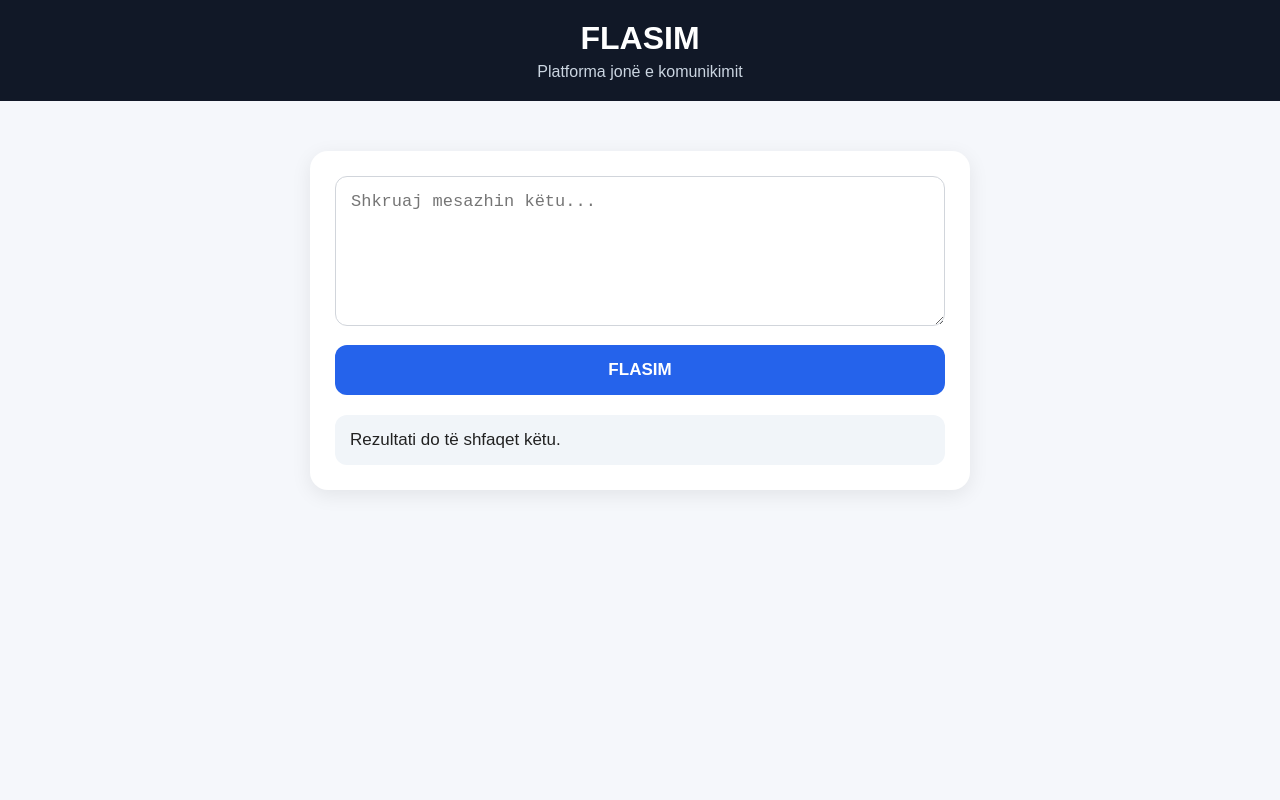
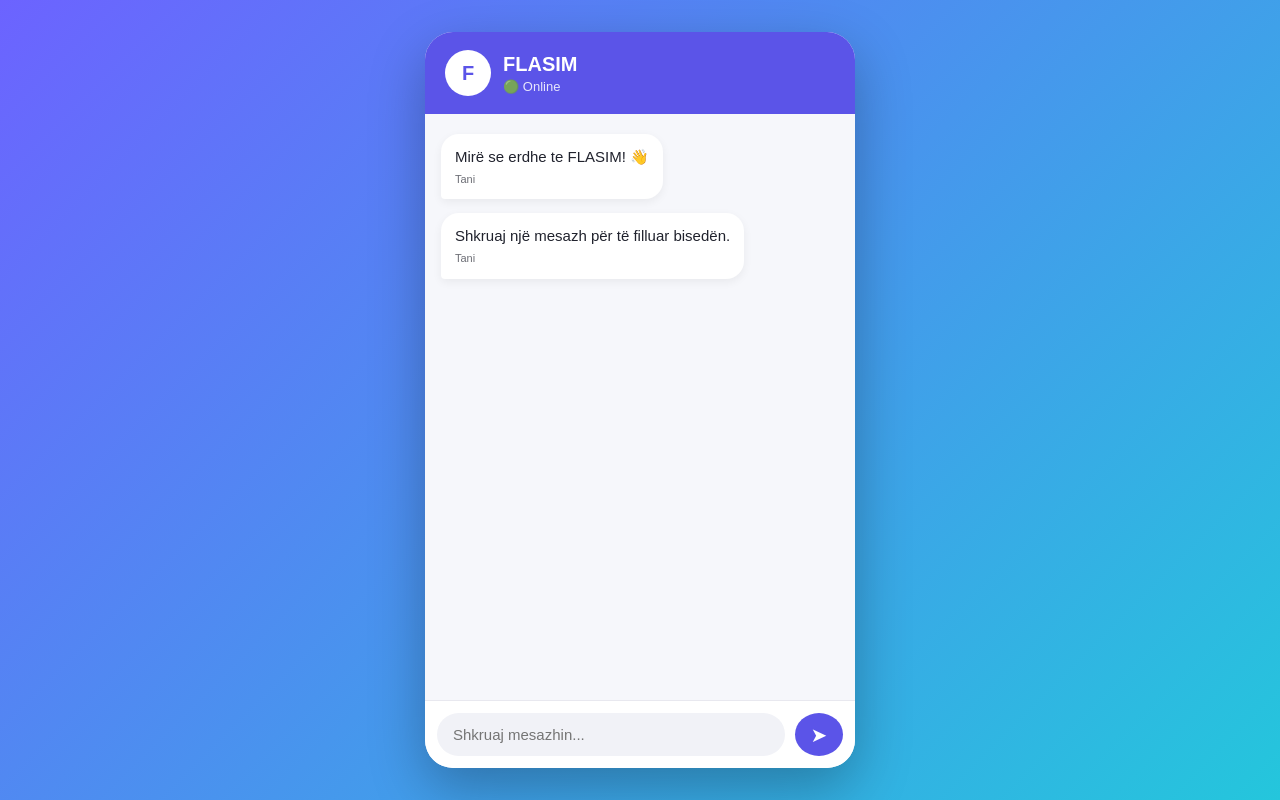
Before and after one commit to tonceja2-cmd/flasim, a plain HTML site: page index.html in a window 1280 px wide. Drawn offline with Linux system fonts and the light colour scheme.

Commit message:
Refactor index.html for improved layout and styles

```diff
--- a/index.html
+++ b/index.html
@@ -1,132 +1,193 @@
 <!DOCTYPE html>
 <html lang="sq">
 <head>
-  <meta charset="UTF-8">
-  <meta name="viewport" content="width=device-width, initial-scale=1.0">
+  <meta charset="UTF-8" />
+  <meta name="viewport" content="width=device-width, initial-scale=1.0" />
   <title>FLASIM</title>
-
   <style>
     * {
       box-sizing: border-box;
       margin: 0;
       padding: 0;
+      font-family: Arial, sans-serif;
     }
 
     body {
-      font-family: Arial, sans-serif;
-      background: #f5f7fb;
-      color: #222;
       min-height: 100vh;
+      display: grid;
+      place-items: center;
+      background: linear-gradient(135deg, #6c63ff, #24c6dc);
+      padding: 20px;
+    }
+
+    .app {
+      width: 100%;
+      max-width: 430px;
+      height: min(760px, 92vh);
+      background: #f6f7fb;
+      border-radius: 28px;
+      overflow: hidden;
+      box-shadow: 0 20px 55px rgba(0, 0, 0, 0.28);
+      display: flex;
+      flex-direction: column;
     }
 
     header {
-      background: #111827;
+      background: #5b54e8;
       color: white;
-      padding: 20px;
-      text-align: center;
+      padding: 18px 20px;
+      display: flex;
+      align-items: center;
+      gap: 12px;
     }
 
-    header h1 {
-      font-size: 32px;
+    .avatar {
+      width: 46px;
+      height: 46px;
+      border-radius: 50%;
+      background: white;
+      color: #5b54e8;
+      display: grid;
+      place-items: center;
+      font-weight: bold;
+      font-size: 20px;
     }
 
-    header p {
-      margin-top: 6px;
-      color: #cbd5e1;
+    .header-text h1 {
+      font-size: 20px;
     }
 
-    .container {
-      max-width: 700px;
-      margin: 30px auto;
-      padding: 20px;
+    .header-text p {
+      margin-top: 3px;
+      font-size: 13px;
+      opacity: 0.85;
     }
 
-    .card {
-      background: white;
-      border-radius: 18px;
-      padding: 25px;
-      box-shadow: 0 5px 20px rgba(0,0,0,0.08);
+    .messages {
+      flex: 1;
+      overflow-y: auto;
+      padding: 20px 16px;
+      display: flex;
+      flex-direction: column;
+      gap: 14px;
     }
 
-    textarea {
-      width: 100%;
-      height: 150px;
-      padding: 15px;
-      border: 1px solid #d1d5db;
-      border-radius: 12px;
-      font-size: 17px;
-      resize: vertical;
-      outline: none;
+    .message {
+      max-width: 78%;
+      padding: 12px 14px;
+      border-radius: 18px;
+      line-height: 1.4;
+      font-size: 15px;
     }
 
-    textarea:focus {
-      border-color: #2563eb;
+    .received {
+      align-self: flex-start;
+      background: white;
+      color: #20222d;
+      border-bottom-left-radius: 4px;
+      box-shadow: 0 3px 10px rgba(0, 0, 0, 0.06);
+    }
+
+    .sent {
+      align-self: flex-end;
+      background: #5b54e8;
+      color: white;
+      border-bottom-right-radius: 4px;
+    }
+
+    .time {
+      display: block;
+      margin-top: 5px;
+      font-size: 11px;
+      opacity: 0.65;
+    }
+
+    .input-area {
+      background: white;
+      border-top: 1px solid #e8e8ef;
+      padding: 12px;
+      display: flex;
+      gap: 10px;
+    }
+
+    input {
+      flex: 1;
+      border: none;
+      outline: none;
+      background: #f1f2f7;
+      border-radius: 22px;
+      padding: 13px 16px;
+      font-size: 15px;
     }
 
     button {
-      width: 100%;
-      margin-top: 15px;
-      padding: 15px;
+      width: 48px;
       border: none;
-      border-radius: 12px;
-      background: #2563eb;
+      border-radius: 50%;
+      background: #5b54e8;
       color: white;
-      font-size: 17px;
-      font-weight: bold;
       cursor: pointer;
+      font-size: 20px;
     }
 
     button:hover {
-      background: #1d4ed8;
-    }
-
-    #result {
-      margin-top: 20px;
-      padding: 15px;
-      background: #f1f5f9;
-      border-radius: 12px;
-      min-height: 50px;
-      font-size: 17px;
+      background: #4640c9;
     }
   </style>
 </head>
+<body>
+  <main class="app">
+    <header>
+      <div class="avatar">F</div>
+      <div class="header-text">
+        <h1>FLASIM</h1>
+        <p>🟢 Online</p>
+      </div>
+    </header>
 
-<body>
-
-  <header>
-    <h1>FLASIM</h1>
-    <p>Platforma jonë e komunikimit</p>
-  </header>
-
-  <div class="container">
-    <div class="card">
-
-      <textarea id="message" placeholder="Shkruaj mesazhin këtu..."></textarea>
-
-      <button onclick="flasim()">
-        FLASIM
-      </button>
-
-      <div id="result">
-        Rezultati do të shfaqet këtu.
+    <section class="messages" id="messages">
+      <div class="message received">
+        Mirë se erdhe te FLASIM! 👋
+        <span class="time">Tani</span>
       </div>
 
-    </div>
-  </div>
+      <div class="message received">
+        Shkruaj një mesazh për të filluar bisedën.
+        <span class="time">Tani</span>
+      </div>
+    </section>
+
+    <form class="input-area" id="chatForm">
+      <input id="messageInput" type="text" placeholder="Shkruaj mesazhin..." autocomplete="off" />
+      <button type="submit" aria-label="Dërgo mesazhin">➤</button>
+    </form>
+  </main>
 
   <script>
-    function flasim() {
-      const message = document.getElementById("message").value;
-      const result = document.getElementById("result");
+    const form = document.getElementById("chatForm");
+    const input = document.getElementById("messageInput");
+    const messages = document.getElementById("messages");
 
-      if (message.trim() === "") {
-        result.innerText = "Shkruaj diçka përpara se të vazhdosh.";
-        return;
-      }
+    form.addEventListener("submit", function (event) {
+      event.preventDefault();
 
-      result.innerText = "FLASIM mori mesazhin: " + message;
-    }
+      const text = input.value.trim();
+      if (!text) return;
+
+      const message = document.createElement("div");
+      message.className = "message sent";
+      message.textContent = text;
+
+      const time = document.createElement("span");
+      time.className = "time";
+      time.textContent = "Tani";
+
+      message.appendChild(time);
+      messages.appendChild(message);
+
+      input.value = "";
+      messages.scrollTop = messages.scrollHeight;
+    });
   </script>
-
 </body>
 </html>
```
